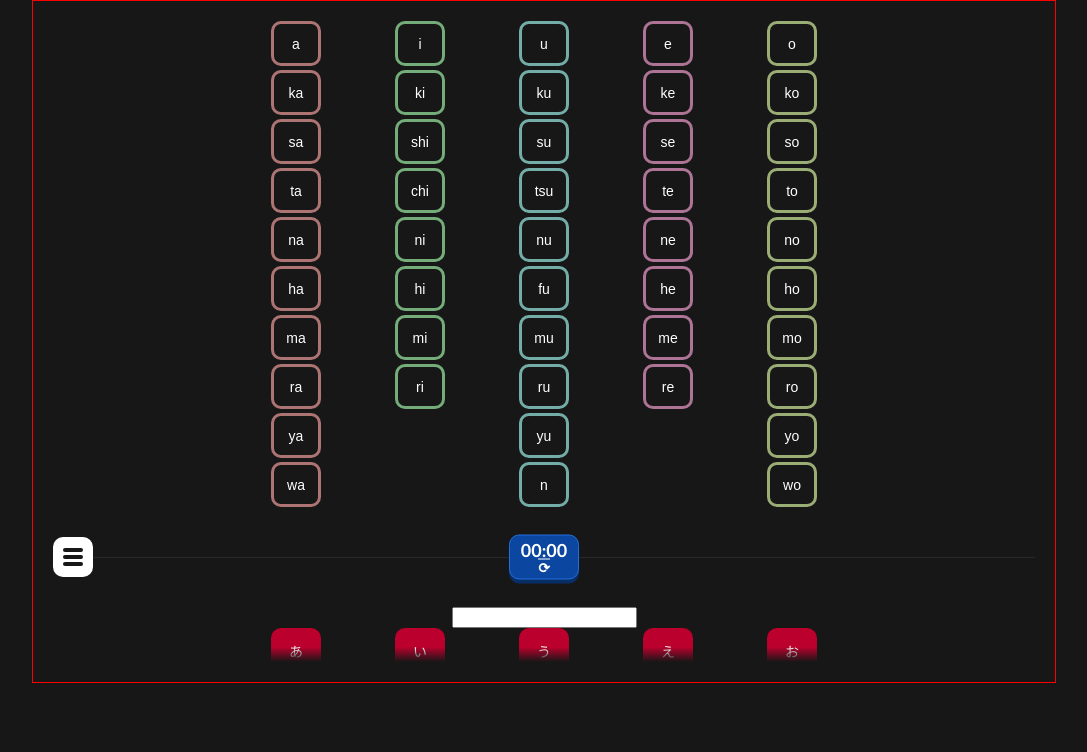
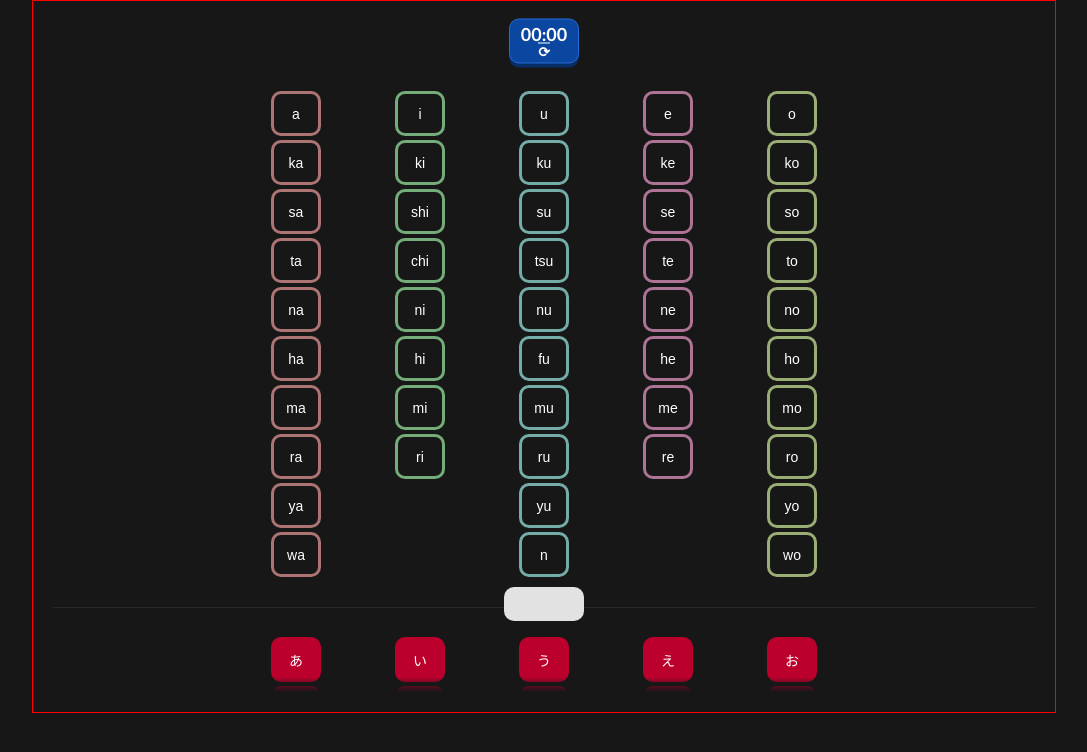
Before and after one commit to joejamsky/LanguageTrainer, a React (Create React App) app in the folder language-learner/: page / in a window 1280 px wide. Shown: the top 752 px of the page, without its empty margins (96-1183 px from the left). Built offline with nearby package versions, Linux system fonts and the light colour scheme.

Commit message:
menu styling wip

```diff
--- a/language-learner/src/Components/Main.jsx
+++ b/language-learner/src/Components/Main.jsx
@@ -18,14 +18,16 @@ function Main() {
         <div className="Main">
             <div className={`gutter-container ${game.gameover ? 'gameover' : 'gameon'}`}>
 
+                <div className="UI-container">
+                    <Timer/>
+                    {/* <Menu/> */}
+                </div>
                 <TopGrid/>
-                <div className="UI-container">
+                {/* <div className="UI-container"> */}
                     <div className="UI-divider-container">
-                    <div className="UI-divider"></div>
+                        <div className="UI-divider"></div>
                     </div>
-                    <Timer/>
-                    <Menu/>
-                </div>
+                {/* </div> */}
                 <BotGrid/>
 
 
--- a/language-learner/src/Styles/App.scss
+++ b/language-learner/src/Styles/App.scss
@@ -6,6 +6,7 @@ html, body, #root {
     /* box-sizing: border-box; */
     /* overflow: hidden; */
     font-family: Arial, Helvetica, sans-serif;
+    // font-family: 'Arial Rounded MT Bold', Arial, Helvetica, sans-serif;
 }
 
 * {
--- a/language-learner/src/Styles/BotGrid.scss
+++ b/language-learner/src/Styles/BotGrid.scss
@@ -4,7 +4,6 @@
     align-items: center;
     flex-direction: column;
     position: relative;
-    overflow: hidden;
     height: 55px;   //Hides grid items below top 5
 }
 
@@ -17,3 +16,7 @@
     height: 15px;
     // pointer-events: none;
 }
+
+#draggrid {
+    overflow: hidden;
+}
--- a/language-learner/src/Styles/TextInput.scss
+++ b/language-learner/src/Styles/TextInput.scss
@@ -1,3 +1,24 @@
+input.input-field {
+    background-color: rgb(226, 226, 226); /* Transparent black */
+    outline: unset;
+    border: unset;
+    border-radius: 10px;
+    font-size: 16px;
+    padding: 8px;
+    letter-spacing: 0.8px;
+    // font-weight: 500;
+    text-align: center;
+    width: 80px;
+}
+
+input.input-field:focus {
+    outline: none;
+    box-shadow: 0 0 5px rgba(256, 256, 256, 0.8); /* Subtle glowing effect */
+}
+
 .text-input {
-
+    position: absolute;
+    top: -50px;
+    left: 50%;
+    transform: translate(-50%, 0);
 }
```
